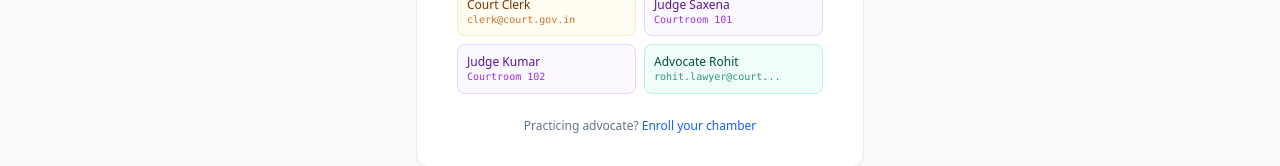
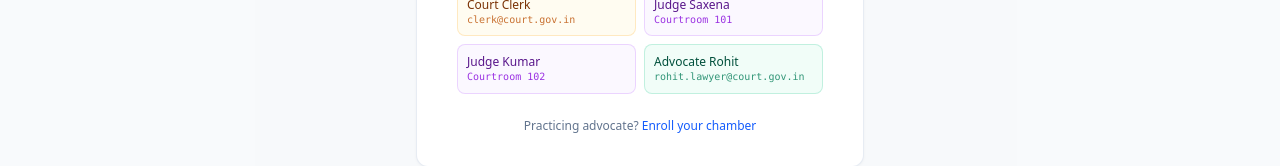
Before and after one commit to GYRaptor/dcm-court-listing, a React (Vite) app in the folder client/: page /login in a window 1280 px wide. Shown: the part 565-731 px from the top of the page. Built offline with nearby package versions, Linux system fonts and the light colour scheme; no server answers.

Commit message:
polish login form inputs and demo account buttons

```diff
--- a/client/src/pages/Login.jsx
+++ b/client/src/pages/Login.jsx
@@ -143,7 +143,7 @@ export default function Login() {
                 className="text-left p-2.5 rounded-lg bg-emerald-50/70 hover:bg-emerald-100/70 ring-1 ring-inset ring-emerald-500/20 text-emerald-900 transition active:scale-[0.98]"
               >
                 <div className="font-medium">Advocate Rohit</div>
-                <div className="text-[10px] text-emerald-700/80 font-mono">rohit.lawyer@court...</div>
+                <div className="text-[10px] text-emerald-700/80 font-mono">rohit.lawyer@court.gov.in</div>
               </button>
             </div>
           </div>
```
